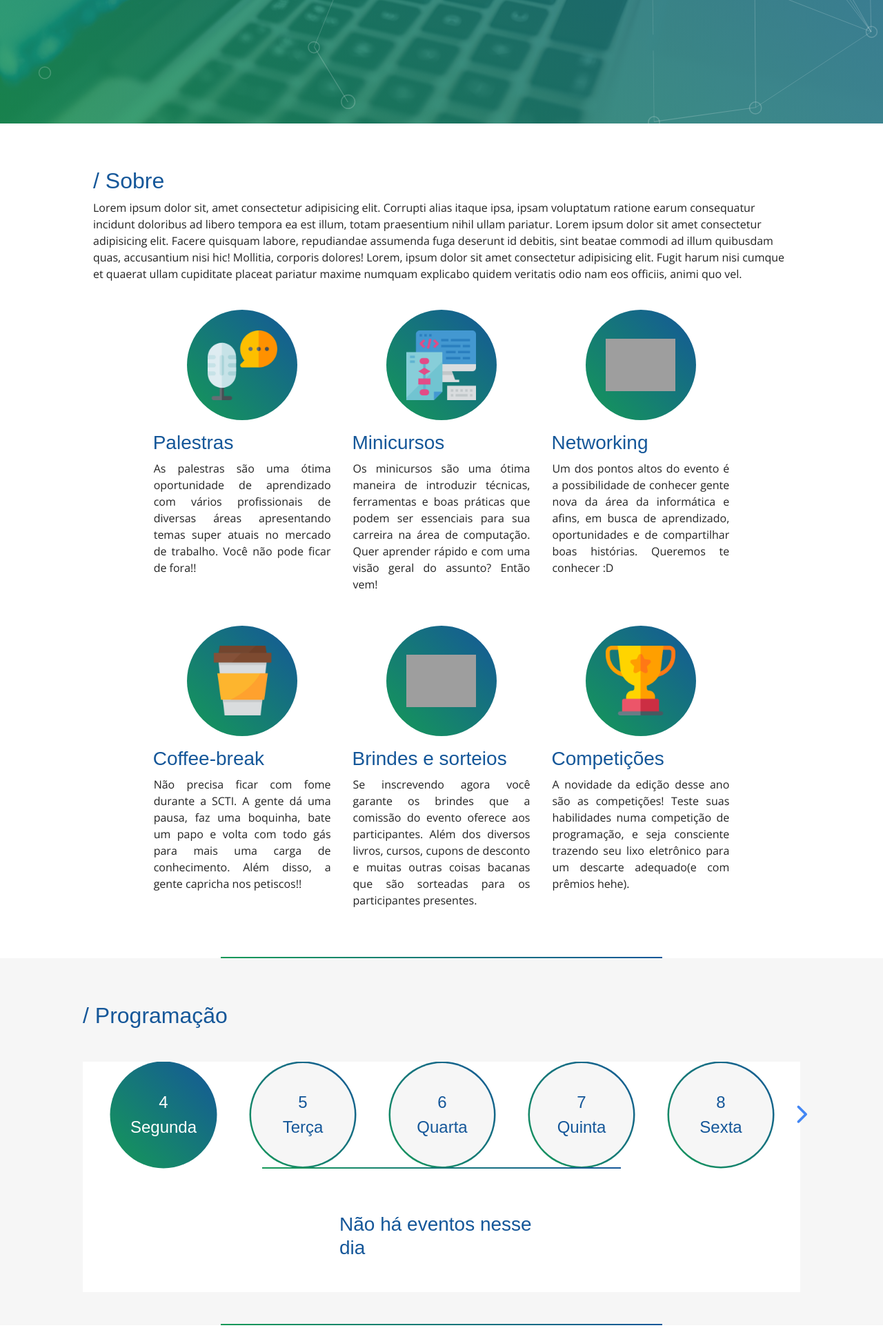
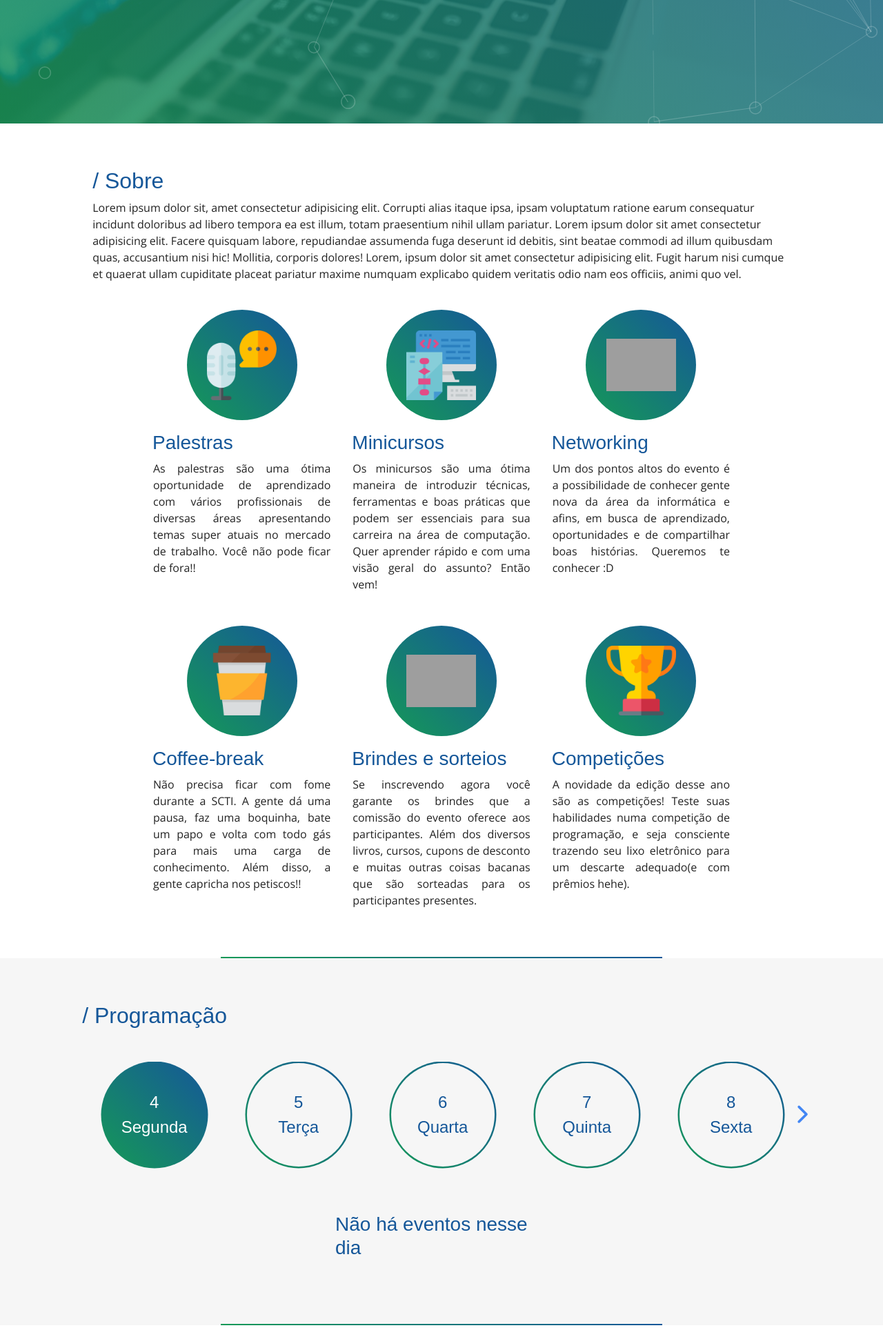
Before and after one commit to sctiuenf/scti-site, a PHP site: page /scti/ in a window 1280 px wide. Shown: the part 621-2546 px from the top of the page at 69% size. Run offline with PHP 8.4, Linux system fonts and the light colour scheme; data that the repository does not hold is empty; style sheets or scripts are compiled from the project's sources; some libraries are stand-ins or nearby versions; some web fonts are replaced; grey boxes are pictures that could not be loaded.

Commit message:
scss fix

```diff
--- a/assets/css/style.css
+++ b/assets/css/style.css
@@ -7,71 +7,6 @@
 .light-color {
   color: #FEFEFE; }
 
-#banner{
-    margin: 0;
-}
-#drawCanvas{
-    z-index: 0;
-    position: absolute;
-    width: 100%; height: 100%;
-    left: 0px;
-    top: 0px;
-}
-.gradient-banner{
-    background: rgb(21,87,153);
-    background: linear-gradient(225deg, rgba(21,87,153,.8) 0%, rgba(21,153,87,.8) 100%), url('../imgs/banner.jpg');
-    background-repeat: no-repeat;
-    background-position: center;
-    background-size: cover;
-}
-.p-6{
-    padding: 6rem !important;
-}
-.home-main section:first-child{
-    padding: 2rem;
-    padding-top: 50px;
-}
-.home-main section:not(:first-child){
-    padding: 1rem;
-    padding-top: 4rem;
-    padding-bottom: 3rem;
-    position: relative;
-    background-color: white;
-}
-.home-main section:not(:first-child):after{
-    content: "";
-    width: 50%;
-    height: 2px;
-    position: absolute;
-    background: rgb(21,87,153);
-    background: linear-gradient(225deg, rgba(21,87,153,1) 0%, rgba(21,153,87,1) 100%);
-    left: 50%;
-    bottom: 0;
-    transform: translate(-50%);
-}
-.home-main section:last-child:after{
-    background: none;
-}
-.form-group{
-    position: relative;
-    margin-bottom: 2rem;
-}
-label{
-    position: absolute;
-    left:10px;
-    top: 6px;
-    cursor: text;
-    opacity: 0.7;
-    transition: all .5s;
-}
-.translated-label{
-    transform: translate(-10px, -30px);
-    font-size: .9rem;
-}
-.form-control:focus + label{
-    transform: translate(-10px, -30px);
-    font-size: .9rem;
-}
 .light-bg {
   background-color: #FEFEFE; }
 
@@ -172,6 +107,14 @@ main {
 
 #banner {
   margin: 0; }
+
+#drawCanvas {
+  z-index: 0;
+  position: absolute;
+  width: 100%;
+  height: 100%;
+  left: 0px;
+  top: 0px; }
 
 .gradient-banner {
   background: #155799;
--- a/assets/scss/style.scss
+++ b/assets/scss/style.scss
@@ -87,6 +87,13 @@ main{
 #banner{
     margin: 0;
 }
+#drawCanvas{
+    z-index: 0;
+    position: absolute;
+    width: 100%; height: 100%;
+    left: 0px;
+    top: 0px;
+}
 .gradient-banner{
     background: rgb(21,87,153);
     background: linear-gradient(225deg, rgba(21,87,153,.8) 0%, rgba(21,153,87,.8) 100%), url('../imgs/banner.jpg');
@@ -106,6 +113,7 @@ main{
     padding-bottom: 3rem;
     position: relative;
 }
+
 .home-main section:not(:first-child, .day-slider):after{
     content: "";
     width: 50%;
```
